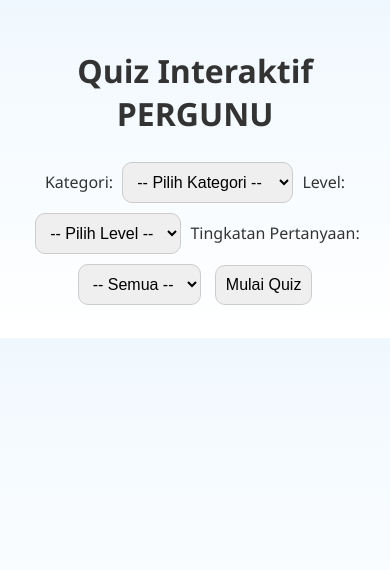
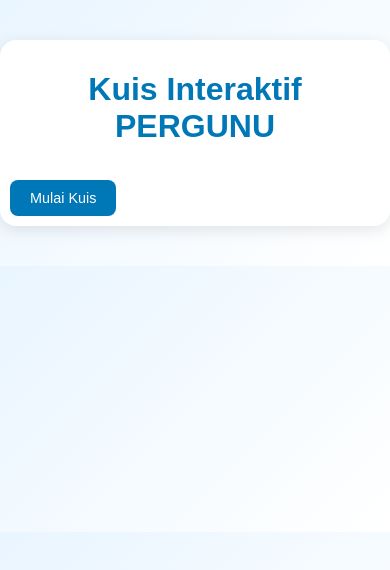
Before and after one commit to pergunu/ujian-online, a PHP site: page / in a window 390 px wide. Shown: the top 570 px of the page. Run offline with PHP 8.4, Linux system fonts and the light colour scheme.

Commit message:
Add files via upload

```diff
--- a/index.html
+++ b/index.html
@@ -1,61 +1,40 @@
-
 <!DOCTYPE html>
 <html lang="id">
 <head>
-  <meta charset="UTF-8" />
-  <meta name="viewport" content="width=device-width, initial-scale=1.0"/>
-  <title>Quiz PERGUNU Interaktif</title>
-  <link rel="stylesheet" href="style.css" />
+    <meta charset="UTF-8">
+    <meta name="viewport" content="width=device-width, initial-scale=1.0">
+    <title>Kuis Interaktif PERGUNU</title>
+    <link rel="stylesheet" href="style.css">
 </head>
 <body>
-  <h1>Quiz Interaktif PERGUNU</h1>
+    <div class="container">
+        <h1 class="title">Kuis Interaktif PERGUNU</h1>
 
-  <div id="setup">
-    <label for="categorySelect">Kategori:</label>
-    <select id="categorySelect">
-      <option value="">-- Pilih Kategori --</option>
-      <option value="Umum">Umum</option>
-      <option value="Pelajar">Pelajar</option>
-      <option value="Matematika">Matematika</option>
-      <option value="IPA">IPA</option>
-      <option value="IPS">IPS</option>
-      <option value="Bahasa Indonesia">Bahasa Indonesia</option>
-      <option value="Bahasa Inggris">Bahasa Inggris</option>
-      <option value="Agama">Agama</option>
-      <option value="PKN">PPKN / PKN</option>
-    </select>
+        <!-- Quiz Container -->
+        <div id="quizContainer" class="card" style="display: none;">
+            <div id="timer"></div>
+            <div id="progressContainer" class="progress-container">
+                <div id="progressBar" class="progress-bar"></div>
+            </div>
 
-    <label for="levelSelect">Level:</label>
-    <select id="levelSelect">
-      <option value="">-- Pilih Level --</option>
-      <option value="Mudah">Mudah</option>
-      <option value="Sangat Sulit">Sangat Sulit</option>
-    </select>
+            <div id="question"></div>
+            <div id="options"></div>
+            <div id="feedback"></div>
+        </div>
 
-    <label for="schoolLevelSelect">Tingkatan Pertanyaan:</label>
-    <select id="schoolLevelSelect">
-      <option value="">-- Semua --</option>
-      <option value="SD">SD</option>
-      <option value="SMP">SMP</option>
-      <option value="SMA">SMA</option>
-      <option value="Umum">Umum</option>
-    </select>
+        <!-- Result -->
+        <div id="result" class="card" style="display: none;">
+            <h2 id="resultText"></h2>
+            <div id="moralMessage"></div>
+        </div>
 
-    <button onclick="startQuiz()">Mulai Quiz</button>
-  </div>
+        <!-- Quiz Actions -->
+        <div class="quiz-actions">
+            <button id="startBtn" class="start-btn">Mulai Kuis</button>
+            <button id="nextBtn" class="start-btn" style="display: none;">Lanjutkan</button>
+        </div>
+    </div>
 
-  <div id="quizContainer" style="display: none;">
-    <div id="timer"></div>
-    <div id="question" class="question"></div>
-    <div id="options"></div>
-    <div id="feedback"></div>
-    <button onclick="endQuiz()">Selesaikan Quiz</button>
-  </div>
-
-  <div id="result" style="display: none;">
-    <p id="resultText"></p>
-  </div>
-
-  <script src="main.js"></script>
+    <script src="main.js"></script>
 </body>
 </html>
--- a/style.css
+++ b/style.css
@@ -1,51 +1,167 @@
+body {
+  font-family: 'Poppins', sans-serif;
+  background: linear-gradient(135deg, #e9f5ff, #ffffff);
+  margin: 0;
+  padding: 0;
+  color: #333;
+  transition: background 0.3s;
+}
 
-body {
-  font-family: 'Segoe UI', sans-serif;
-  background: linear-gradient(to bottom, #f0f8ff, #ffffff);
-  color: #333;
+.container {
+  max-width: 800px;
+  margin: 40px auto;
   padding: 20px;
+  background-color: #fff;
+  border-radius: 16px;
+  box-shadow: 0 4px 16px rgba(0, 0, 0, 0.1);
+}
+
+.title {
   text-align: center;
-}
-select, button {
-  padding: 10px;
-  margin: 5px;
-  border-radius: 10px;
-  border: 1px solid #ccc;
-  font-size: 16px;
-}
-.question {
-  margin: 20px auto;
-  font-size: 20px;
-  max-width: 600px;
-}
-.option-button {
-  display: block;
-  margin: 10px auto;
-  padding: 10px 20px;
-  background-color: #3498db;
-  color: white;
-  border: none;
-  border-radius: 10px;
-  font-size: 18px;
-  cursor: pointer;
-  transition: background 0.3s ease;
-}
-.option-button:hover {
-  background-color: #2980b9;
-}
-#result {
-  margin-top: 20px;
-  font-size: 20px;
+  color: #0077b6;
+  font-size: 2.5rem;
+  margin-bottom: 20px;
   font-weight: bold;
 }
+
+.card {
+  background: #f8f9fa;
+  padding: 20px;
+  border-radius: 12px;
+  margin-bottom: 20px;
+}
+
+label {
+  display: block;
+  margin-top: 10px;
+  font-weight: 600;
+}
+
+select {
+  width: 100%;
+  padding: 10px;
+  margin-top: 5px;
+  margin-bottom: 10px;
+  border-radius: 8px;
+  border: 1px solid #ccc;
+  font-size: 1rem;
+}
+
+.start-btn, .quiz-actions button {
+  background-color: #0077b6;
+  color: white;
+  padding: 10px 20px;
+  margin-top: 15px;
+  border: none;
+  border-radius: 8px;
+  font-size: 1rem;
+  cursor: pointer;
+}
+
+.start-btn:hover, .quiz-actions button:hover {
+  background-color: #005f87;
+}
+
+#quizContainer {
+  text-align: center;
+  position: relative;
+}
+
+#question {
+  font-size: 1.25rem;
+  font-weight: 600;
+  margin-bottom: 20px;
+}
+
+#options button {
+  display: block;
+  width: 100%;
+  background-color: #f0f0f0;
+  color: #333;
+  border: 1px solid #ccc;
+  padding: 10px;
+  margin-bottom: 10px;
+  border-radius: 8px;
+  font-size: 1rem;
+}
+
+#options button:hover {
+  background-color: #dbeeff;
+}
+
 #feedback {
+  margin-top: 10px;
   font-style: italic;
-  font-size: 16px;
-  color: #888;
-  margin-top: 10px;
+  color: #0077b6;
 }
+
+#result {
+  text-align: center;
+  margin-top: 30px;
+  padding: 20px;
+  border-radius: 16px;
+  background: #f0f9ff;
+}
+
+#resultText {
+  font-size: 1.8rem;
+  font-weight: 700;
+  margin-bottom: 15px;
+  color: #0077b6;
+}
+
+#moralMessage {
+  font-size: 1.1rem;
+  color: #555;
+  background: #e6f7ff;
+  padding: 15px;
+  border-radius: 10px;
+  margin-top: 15px;
+}
+
 #timer {
-  font-size: 20px;
+  font-size: 1.1rem;
   font-weight: bold;
-  color: red;
+  margin-bottom: 10px;
+  color: #ff5e00;
 }
+
+.progress-container {
+  width: 100%;
+  background: #eee;
+  border-radius: 8px;
+  margin-bottom: 20px;
+}
+
+.progress-bar {
+  height: 16px;
+  background: linear-gradient(90deg, #0077b6, #00b4d8);
+  width: 0%;
+  transition: width 0.3s ease-in-out;
+}
+
+@keyframes fadeIn {
+  from {
+    opacity: 0;
+    transform: translateY(10px);
+  }
+  to {
+    opacity: 1;
+    transform: translateY(0);
+  }
+}
+
+@media (max-width: 600px) {
+  .container {
+    padding: 10px;
+  }
+  .title {
+    font-size: 2rem;
+  }
+  select, .start-btn, .quiz-actions button {
+    font-size: 0.9rem;
+  }
+  #question {
+    font-size: 1.1rem;
+  }
+}
```
Also changed, not shown: main.js (+110 -65 lines).
